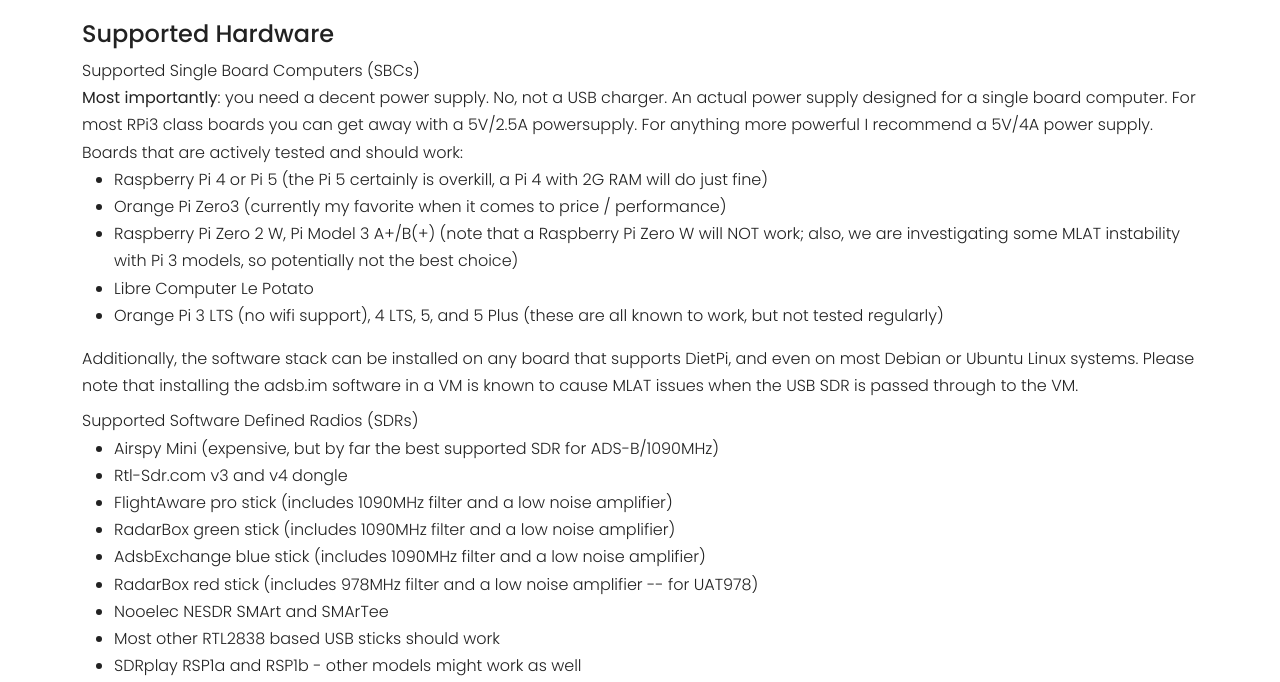
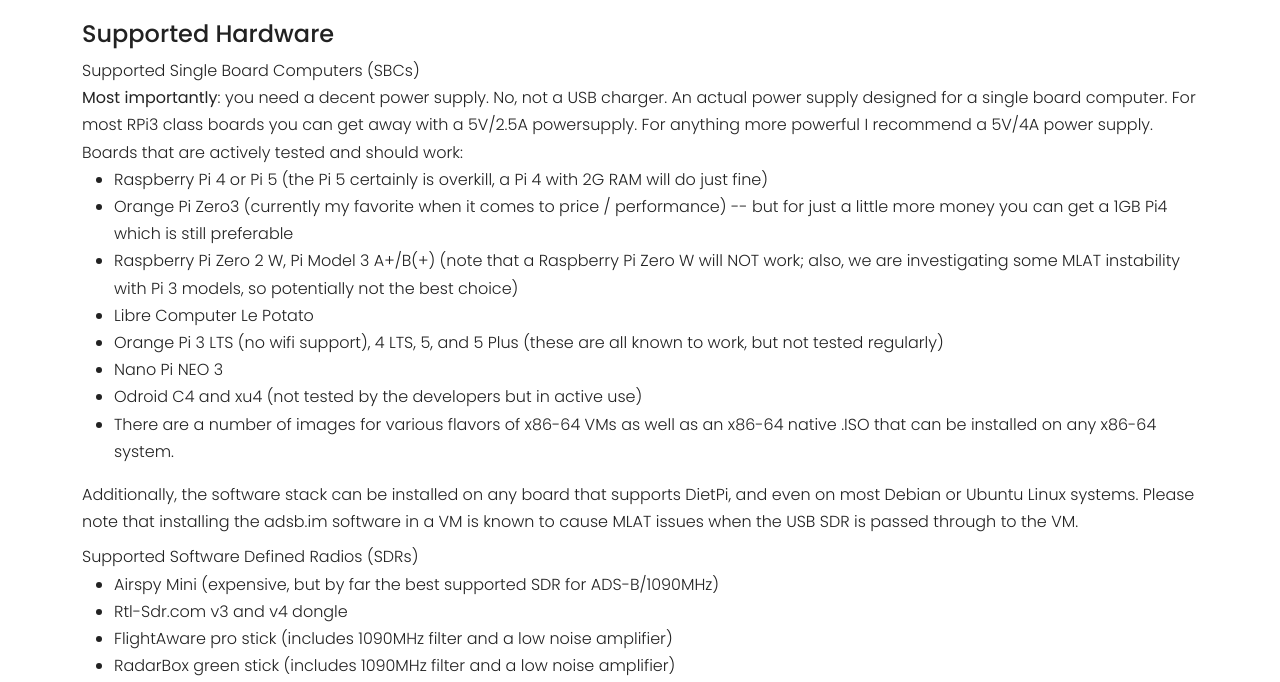
Before and after one commit to adsbim/adsb-im-web, a Flask app: template web/templates/supported.html in a window 1280 px wide. Shown: the part 277-959 px from the top of the page. Run offline with Flask 3, Linux system fonts and the light colour scheme; the template is opened without the code that fills it, so the values that code supplies are empty.

Commit message:
update supported HW list
Signed-off-by: Dirk Hohndel <dirk@hohndel.org>

```diff
--- a/web/templates/supported.html
+++ b/web/templates/supported.html
@@ -18,13 +18,20 @@
                 powersupply. For anything more powerful I recommend a 5V/4A power supply.<br />
                 Boards that are actively tested and should work:
                 <ul>
-                    <li>Raspberry Pi 4 or Pi 5 (the Pi 5 certainly is overkill, a Pi&nbsp;4 with 2G RAM will do just fine)</li>
-                    <li>Orange Pi Zero3 (currently my favorite when it comes to price / performance)</li>
-                    <li>Raspberry Pi Zero 2 W, Pi Model 3 A+/B(+) (note that a Raspberry Pi Zero W will NOT work; also, we are
-                        investigating some MLAT instability with Pi 3 models, so potentially not the best choice)</li>
+                    <li>Raspberry Pi 4 or Pi 5 (the Pi 5 certainly is overkill, a Pi&nbsp;4 with 2G RAM will do just
+                        fine)</li>
+                    <li>Orange Pi Zero3 (currently my favorite when it comes to price / performance) -- but for just a
+                        little more money you can get a 1GB Pi4 which is still preferable</li>
+                    <li>Raspberry Pi Zero 2 W, Pi Model 3 A+/B(+) (note that a Raspberry Pi Zero W will NOT work; also,
+                        we are investigating some MLAT instability with Pi 3 models, so potentially not the best choice)
+                    </li>
                     <li>Libre Computer Le Potato</li>
                     <li>Orange Pi 3 LTS (no wifi support), 4 LTS, 5, and 5 Plus (these are all known to work, but not
                         tested regularly)</li>
+                    <li>Nano Pi NEO 3</li>
+                    <li>Odroid C4 and xu4 (not tested by the developers but in active use)</li>
+                    <li>There are a number of images for various flavors of x86-64 VMs as well as an x86-64 native .ISO
+                        that can be installed on any x86-64 system.</li>
                 </ul>
                 Additionally, the software stack can be installed on any board that supports DietPi, and even on most
                 Debian or Ubuntu Linux systems. Please note that installing the adsb.im software in a VM is known to
```
